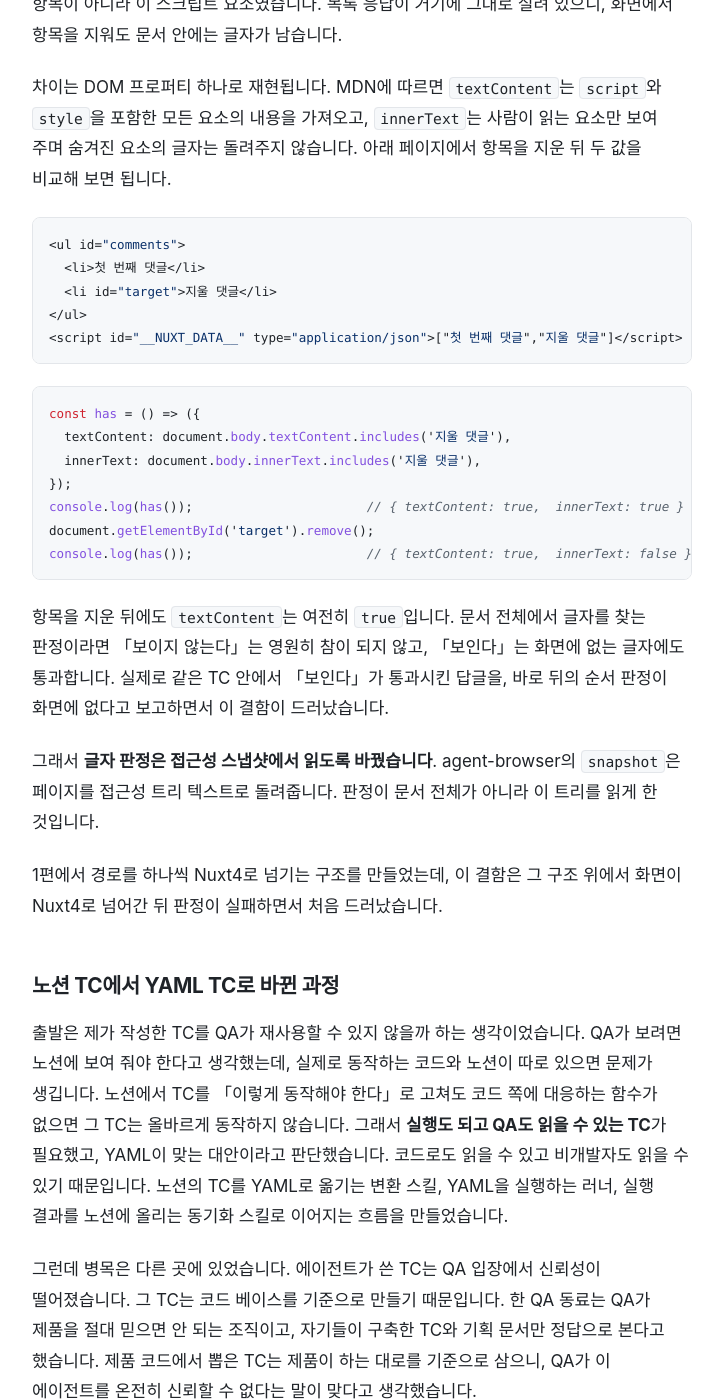
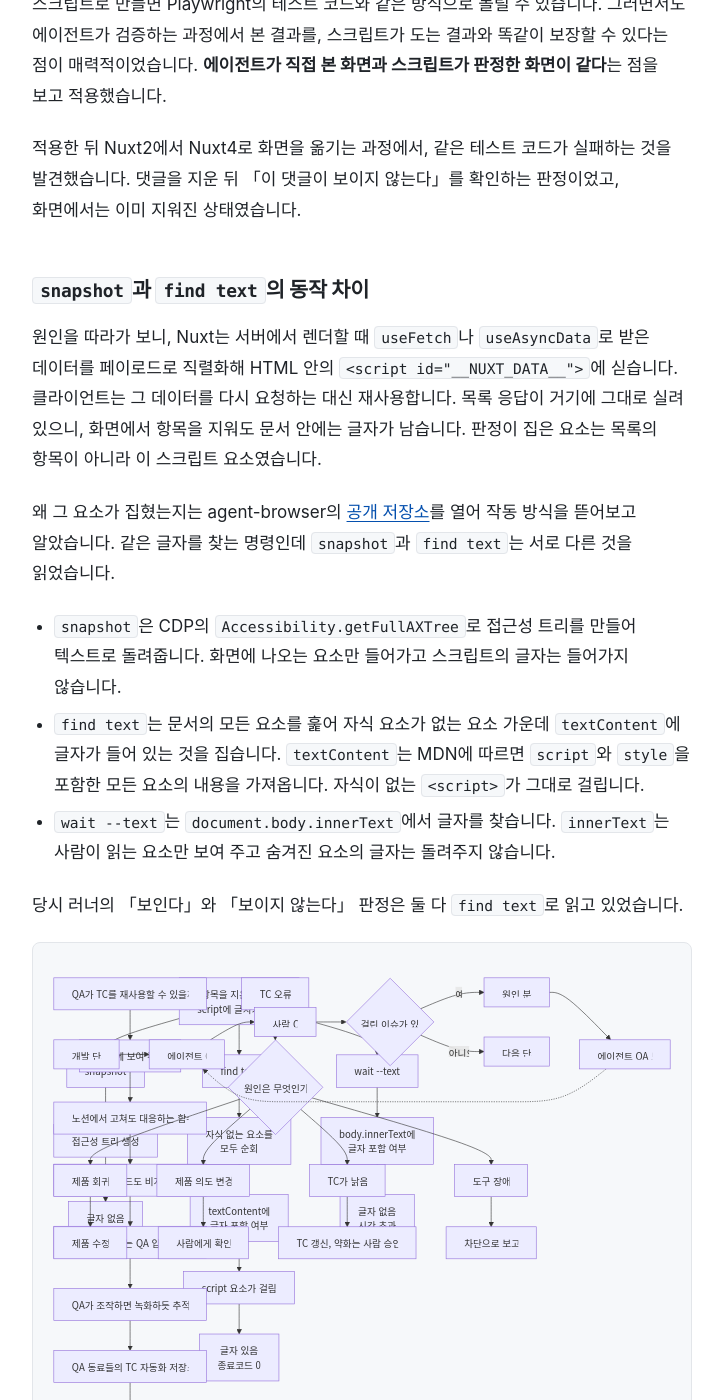
Before and after one commit to zeno0505/dev-articles, a Jekyll site: the page built from _posts/2026-11-20-test-platform-to-reduce-qa-load.md, in a window 1280 px wide and 1400 px high, scrolled down 1405 px. Shown: the whole window, without its empty margins (278-1001 px from the left). Built offline with Jekyll 4.4.1, drawn with Linux system fonts in a browser that asks for light colours; some web fonts are replaced; some of the changed text lies outside the part shown.

Commit message:
11/20 글: 판정 수정 서술을 실제 구현에 맞추고 agent-browser 도입 계기·동작 차이 절 다시 쓰기 (#84)
* 11/20 글: agent-browser 도입 계기와 snapshot·find text 동작 차이로 페이로드 판정 절 다시 쓰기

* 11/20 글: 판정 수정 서술을 실제 구현에 맞추고 거짓 통과·Nuxt2 대비 문장 추가

---------

Co-authored-by: zeno0505 <zeno@users.noreply.github.com>

````diff
--- a/_posts/2026-11-20-test-platform-to-reduce-qa-load.md
+++ b/_posts/2026-11-20-test-platform-to-reduce-qa-load.md
@@ -23,37 +23,61 @@ description: "에이전트 덕에 개발이 쉬워진 만큼 버그도 늘었고
 
 이 방식은 에이전트가 내리는 판정이 맞을 때만 성립합니다. 에이전트가 서비스를 쓰고 「통과」라고 보고했는데 그 통과가 틀렸다면, 에이전트는 틀린 작업을 맞다고 말하게 되고 사람은 그 보고를 다시 확인해야 합니다. 그래서 저는 기능을 넓히기 전에 판정을 믿을 수 있게 만드는 일을 먼저 했습니다.
 
-판정이 틀리는 모습은 이랬습니다. 삭제한 댓글이 화면에서 분명히 사라졌는데도, 「이 댓글이 보이지 않는다」는 판정은 계속 실패했습니다. 화면을 열어 보면 목록은 한 줄 줄어 있었습니다. 더 곤란한 쪽은 반대 판정이었습니다. 같은 원인으로 「이 댓글이 보인다」는 판정이 화면에 없는 댓글에도 통과하고 있었습니다.
+판정이 틀리는 모습은 이랬습니다. 삭제한 댓글이 화면에서 분명히 사라졌는데도, 「이 댓글이 보이지 않는다」는 판정은 계속 실패했습니다. 화면을 열어 보면 목록은 한 줄 줄어 있었습니다. 더 곤란한 쪽은 반대 판정이었습니다. 「이 댓글이 보인다」는 판정이 화면에 없는 답글에도 통과했고, 바로 뒤의 순서 판정이 그 답글을 화면에서 찾지 못하고 나서야 문제가 드러났습니다.
 
-## SSR 페이로드(`__NUXT_DATA__`)를 읽은 텍스트 판정
+## agent-browser 도입 계기
 
-Nuxt는 서버에서 렌더할 때 `useFetch`나 `useAsyncData`로 받은 데이터를 페이로드로 직렬화해 HTML 안의 `<script id="__NUXT_DATA__">`에 싣습니다. 클라이언트는 그 데이터를 다시 요청하는 대신 재사용합니다. 실측해 보니 제 글자 판정이 집은 요소는 목록의 항목이 아니라 이 스크립트 요소였습니다. 목록 응답이 거기에 그대로 실려 있으니, 화면에서 항목을 지워도 문서 안에는 글자가 남습니다.
+우연히 Vercel이 에이전트를 위한 브라우저인 agent-browser를 만들었다는 소식을 들었습니다. agent-browser는 CLI로 동작합니다. 그래서 명령을 이어 붙여 터미널에서 도는 스크립트로 만들면 Playwright의 테스트 코드와 같은 방식으로 돌릴 수 있습니다. 그러면서도 에이전트가 검증하는 과정에서 본 결과를, 스크립트가 도는 결과와 똑같이 보장할 수 있다는 점이 매력적이었습니다. **에이전트가 직접 본 화면과 스크립트가 판정한 화면이 같다**는 점을 보고 적용했습니다.
 
-차이는 DOM 프로퍼티 하나로 재현됩니다. MDN에 따르면 `textContent`는 `script`와 `style`을 포함한 모든 요소의 내용을 가져오고, `innerText`는 사람이 읽는 요소만 보여 주며 숨겨진 요소의 글자는 돌려주지 않습니다. 아래 페이지에서 항목을 지운 뒤 두 값을 비교해 보면 됩니다.
+적용한 뒤 Nuxt2에서 Nuxt4로 화면을 옮기는 과정에서, 같은 테스트 코드가 실패하는 것을 발견했습니다. 댓글을 지운 뒤 「이 댓글이 보이지 않는다」를 확인하는 판정이었고, 화면에서는 이미 지워진 상태였습니다.
 
-```html
-<ul id="comments">
-  <li>첫 번째 댓글</li>
-  <li id="target">지울 댓글</li>
-</ul>
-<script id="__NUXT_DATA__" type="application/json">["첫 번째 댓글","지울 댓글"]</script>
+## `snapshot`과 `find text`의 동작 차이
+
+원인을 따라가 보니, Nuxt는 서버에서 렌더할 때 `useFetch`나 `useAsyncData`로 받은 데이터를 페이로드로 직렬화해 HTML 안의 `<script id="__NUXT_DATA__">`에 싣습니다. 클라이언트는 그 데이터를 다시 요청하는 대신 재사용합니다. 목록 응답이 거기에 그대로 실려 있으니, 화면에서 항목을 지워도 문서 안에는 글자가 남습니다. 판정이 집은 요소는 목록의 항목이 아니라 이 스크립트 요소였습니다.
+
+왜 그 요소가 집혔는지는 agent-browser의 [공개 저장소](https://github.com/vercel-labs/agent-browser)를 열어 작동 방식을 뜯어보고 알았습니다. 같은 글자를 찾는 명령인데 `snapshot`과 `find text`는 서로 다른 것을 읽었습니다.
+
+- `snapshot`은 CDP의 `Accessibility.getFullAXTree`로 접근성 트리를 만들어 텍스트로 돌려줍니다. 화면에 나오는 요소만 들어가고 스크립트의 글자는 들어가지 않습니다.
+- `find text`는 문서의 모든 요소를 훑어 자식 요소가 없는 요소 가운데 `textContent`에 글자가 들어 있는 것을 집습니다. `textContent`는 MDN에 따르면 `script`와 `style`을 포함한 모든 요소의 내용을 가져옵니다. 자식이 없는 `<script>`가 그대로 걸립니다.
+- `wait --text`는 `document.body.innerText`에서 글자를 찾습니다. `innerText`는 사람이 읽는 요소만 보여 주고 숨겨진 요소의 글자는 돌려주지 않습니다.
+
+당시 러너의 「보인다」와 「보이지 않는다」 판정은 둘 다 `find text`로 읽고 있었습니다.
+
+```mermaid
+flowchart TB
+  page["항목을 지운 페이지<br/>script에 글자가 남음"]
+  page --> snapshotCmd["snapshot"]
+  page --> findCmd["find text"]
+  page --> waitCmd["wait --text"]
+  snapshotCmd --> axTree["접근성 트리 생성"]
+  axTree --> snapshotResult["글자 없음"]
+  findCmd --> leafScan["자식 없는 요소를<br/>모두 순회"]
+  leafScan --> textContentCheck["textContent에<br/>글자 포함 여부"]
+  textContentCheck --> scriptHit["script 요소가 걸림"]
+  scriptHit --> findResult["글자 있음<br/>종료코드 0"]
+  waitCmd --> innerTextCheck["body.innerText에<br/>글자 포함 여부"]
+  innerTextCheck --> waitResult["글자 없음<br/>시간 초과"]
 ```
 
-```js
-const has = () => ({
-  textContent: document.body.textContent.includes('지울 댓글'),
-  innerText: document.body.innerText.includes('지울 댓글'),
-});
-console.log(has());                       // { textContent: true,  innerText: true }
-document.getElementById('target').remove();
-console.log(has());                       // { textContent: true,  innerText: false }
+같은 페이지에서 직접 돌려 보면 차이가 그대로 나옵니다. `<li>지울 댓글</li>` 옆에 `<script id="__NUXT_DATA__" type="application/json">["지울 댓글"]</script>`가 있는 페이지에서 `li`를 지운 뒤의 결과입니다.
+
+```bash
+$ agent-browser snapshot
+- heading "제목" [level=1, ref=e1]
+- list
+
+$ agent-browser find text "지울 댓글" text
+["지울 댓글"]                    # 종료코드 0: 글자를 찾았다는 뜻
+
+$ agent-browser wait --text "지울 댓글" --timeout 2000
+✗ Wait timed out after 2000ms   # 종료코드 1: 화면에 없다는 뜻
 ```
 
-항목을 지운 뒤에도 `textContent`는 여전히 `true`입니다. 문서 전체에서 글자를 찾는 판정이라면 「보이지 않는다」는 영원히 참이 되지 않고, 「보인다」는 화면에 없는 글자에도 통과합니다. 실제로 같은 TC 안에서 「보인다」가 통과시킨 답글을, 바로 뒤의 순서 판정이 화면에 없다고 보고하면서 이 결함이 드러났습니다.
+「보이지 않는다」를 `find text`가 실패하는지로 판정하면, 항목을 지워도 스크립트의 글자가 찾아져서 판정은 영원히 실패합니다. Nuxt4 화면에서 같은 테스트 코드가 실패한 것은 이 때문이었습니다. Nuxt2 화면에는 이 스크립트가 없어서 같은 테스트 코드가 통과했습니다.
 
-그래서 **글자 판정은 접근성 스냅샷에서 읽도록 바꿨습니다**. agent-browser의 `snapshot`은 페이지를 접근성 트리 텍스트로 돌려줍니다. 판정이 문서 전체가 아니라 이 트리를 읽게 한 것입니다.
+그래서 **글자 판정은 화면에 그려지는 글자만 읽도록 바꿨습니다**. 브라우저 안에서 도는 스크립트로 문서를 훑되, `script`·`style`·`template`·`noscript`와 그려지지 않는 요소는 건너뛰게 했습니다. 찾는 규칙은 예전 그대로 유지했고, 바뀐 것은 무엇을 읽느냐입니다.
 
-1편에서 경로를 하나씩 Nuxt4로 넘기는 구조를 만들었는데, 이 결함은 그 구조 위에서 화면이 Nuxt4로 넘어간 뒤 판정이 실패하면서 처음 드러났습니다.
+1편에서 경로를 하나씩 Nuxt4로 넘기는 구조를 만들었는데, 이 실패는 그 구조 위에서 화면이 Nuxt4로 넘어간 뒤 처음 드러났습니다.
 
 ## 노션 TC에서 YAML TC로 바뀐 과정
 
@@ -153,7 +177,7 @@ TC의 정본은 YAML 하나입니다. 노션은 QA가 읽고 쓰기 편하지만
 
 | 원인 | 보인 증상 | 고친 방법 |
 |---|---|---|
-| 글자 판정이 스크립트 요소까지 읽음 | 지운 항목이 계속 보이고, 없는 항목이 통과 | 접근성 스냅샷에서 읽기 |
+| 글자 판정이 스크립트 요소까지 읽음 | 지운 항목이 계속 보이는 것으로 판정되어 실패하고, 화면에 없는 항목이 통과 | 화면에 그려지는 글자만 읽기 |
 | 접두 일치 | 「고정」 판정이 「고정 취소」에도 통과 | 정확 일치와 정적 감사 |
 | 도구 장애를 화면 판정 실패로 보고 | 글자가 없다는 보고가 실제로는 도구의 멈춤 | 「차단」 판정을 따로 두고 도구 상태부터 확인 |
 | 아무것도 연결하지 않은 TC | 검증한 것이 없는데 「부분 통과」로 표시 | 「미구현」 판정을 따로 둠 |
@@ -220,7 +244,7 @@ flowchart TD
 
 ## 브라우저 드라이버로 agent-browser를 고른 이유
 
-agent-browser를 고른 이유는 문제가 났을 때의 모습에 있었습니다. Playwright도 에이전트가 쓸 수 있었지만, 기본 테스트 러너는 테스트가 실패하면 브라우저를 닫습니다. 남는 것은 실패 시점의 정적 스냅샷뿐이라, 에이전트가 그 브라우저에 다시 붙어 상태를 살펴볼 수는 없습니다. agent-browser는 브라우저가 테스트 실행과 따로 살아 있어서, 문제가 나도 에이전트가 오류가 난 상태의 세션을 그 자리에서 잡을 수 있었습니다. 그 상태를 코드와 대조하면 제품 문제인지, 데이터 문제인지, 러너 문제인지를 가리기가 쉬웠습니다.
+처음 agent-browser를 쓴 이유는 앞에서 적은 대로 CLI라는 점이었고, 계속 쓴 이유는 문제가 났을 때의 모습에 있었습니다. Playwright도 에이전트가 쓸 수 있었지만, 기본 테스트 러너는 테스트가 실패하면 브라우저를 닫습니다. 남는 것은 실패 시점의 정적 스냅샷뿐이라, 에이전트가 그 브라우저에 다시 붙어 상태를 살펴볼 수는 없습니다. agent-browser는 브라우저가 테스트 실행과 따로 살아 있어서, 문제가 나도 에이전트가 오류가 난 상태의 세션을 그 자리에서 잡을 수 있었습니다. 그 상태를 코드와 대조하면 제품 문제인지, 데이터 문제인지, 러너 문제인지를 가리기가 쉬웠습니다.
 
 접근성 이름이 없는 버튼은 이름으로 찾는 로케이터로는 어떤 드라이버를 쓰더라도 찾을 수 없습니다. 그래서 드라이버를 바꾸기 전에 제품 쪽에 이름을 붙이는 일을 먼저 했습니다. agent-browser를 유지하면서, 마우스를 올려야만 닿는 자리가 몇 곳을 넘으면 다시 따지기로 조건을 문서에 적어 두었습니다.
 
@@ -259,6 +283,7 @@ QA 부하를 줄이는 일은 QA의 도구를 바꾸는 일이 아니라, 이슈
 
 - [Node: textContent property, MDN](https://developer.mozilla.org/en-US/docs/Web/API/Node/textContent)
 - [HTMLElement: innerText property, MDN](https://developer.mozilla.org/en-US/docs/Web/API/HTMLElement/innerText)
+- [agent-browser 공개 저장소, Vercel](https://github.com/vercel-labs/agent-browser)
 - [Data Fetching, Nuxt 문서](https://nuxt.com/docs/4.x/getting-started/data-fetching)
 - [useAsyncData, Nuxt 문서](https://nuxt.com/docs/4.x/api/composables/use-async-data)
 - [agent-browser README](https://github.com/vercel-labs/agent-browser)
````
